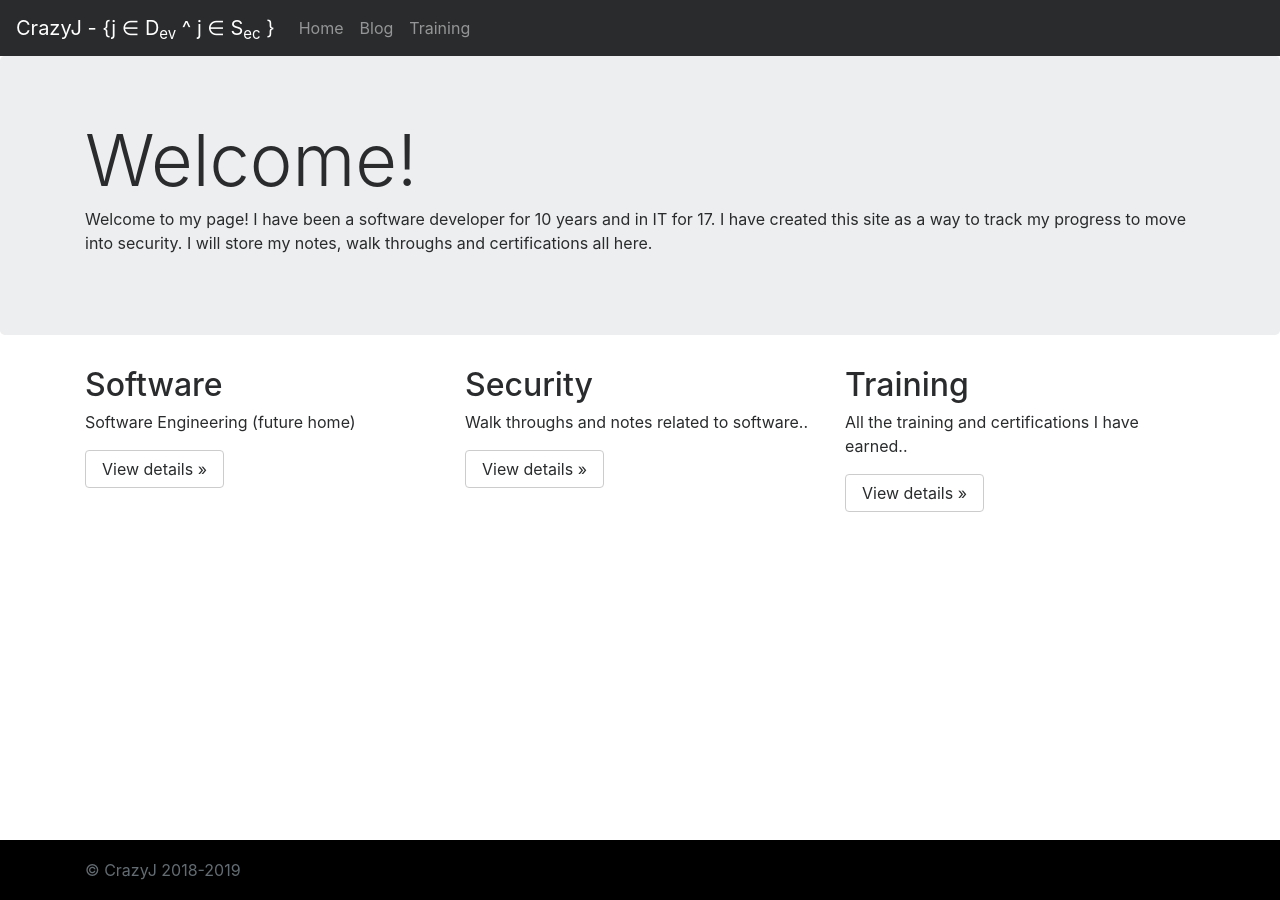
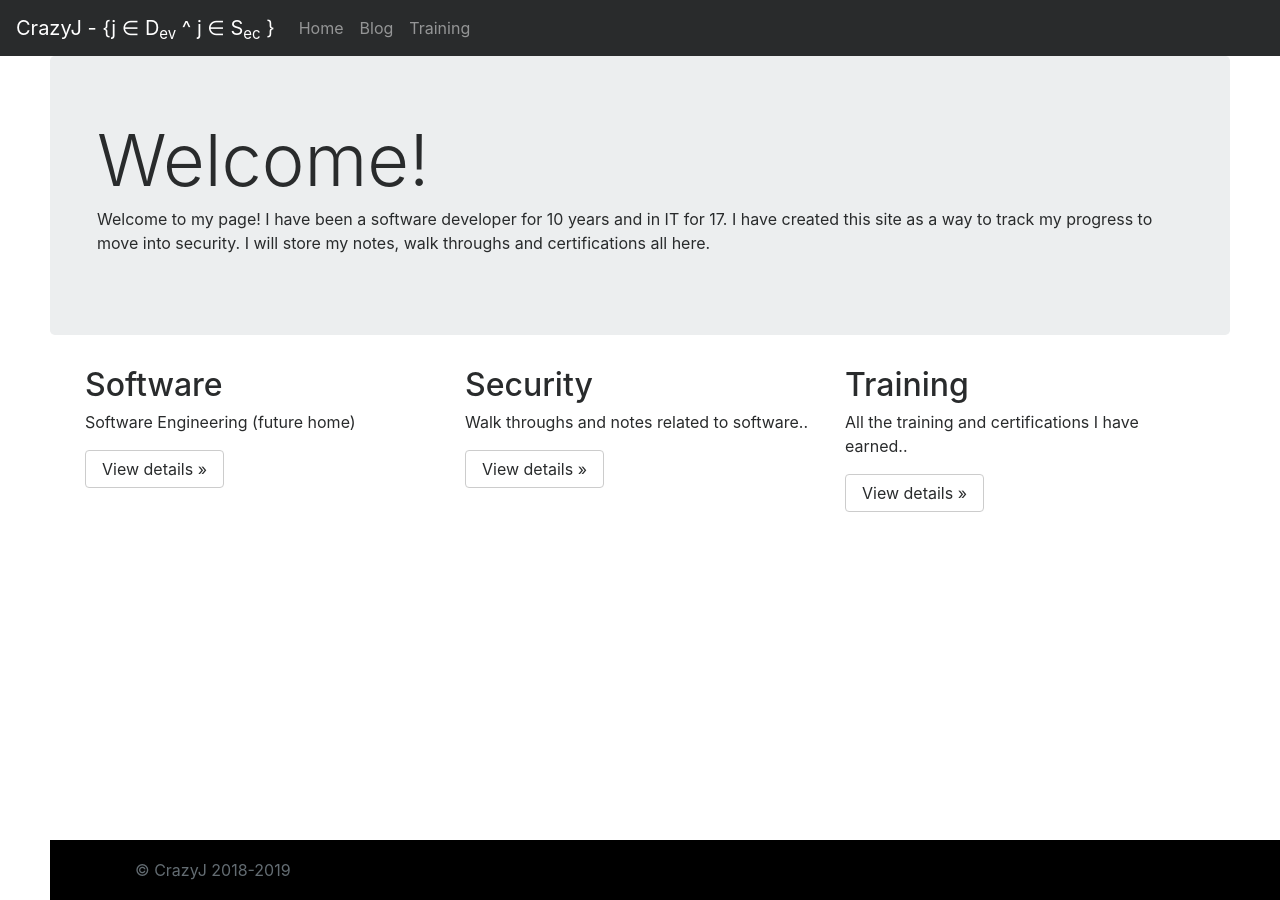
Before and after one commit to CrazyJ-Rod/CrazyJ-Rod.github.io, a Jekyll site: the page built from index.html, in a window 1280 px wide. Built offline with Jekyll 4.4.1, drawn with Linux system fonts in a browser that asks for light colours; nearby versions of some CDN libraries.

Commit message:
Update default.html

```diff
--- a/_layouts/default.html
+++ b/_layouts/default.html
@@ -32,7 +32,7 @@
       </div>
     </nav>
 	  <div><br /></div>
-      <div>
+      <div style="padding-left:50px; padding-right: 50px;">
 	      {{ content }}
       </div>
 
```
